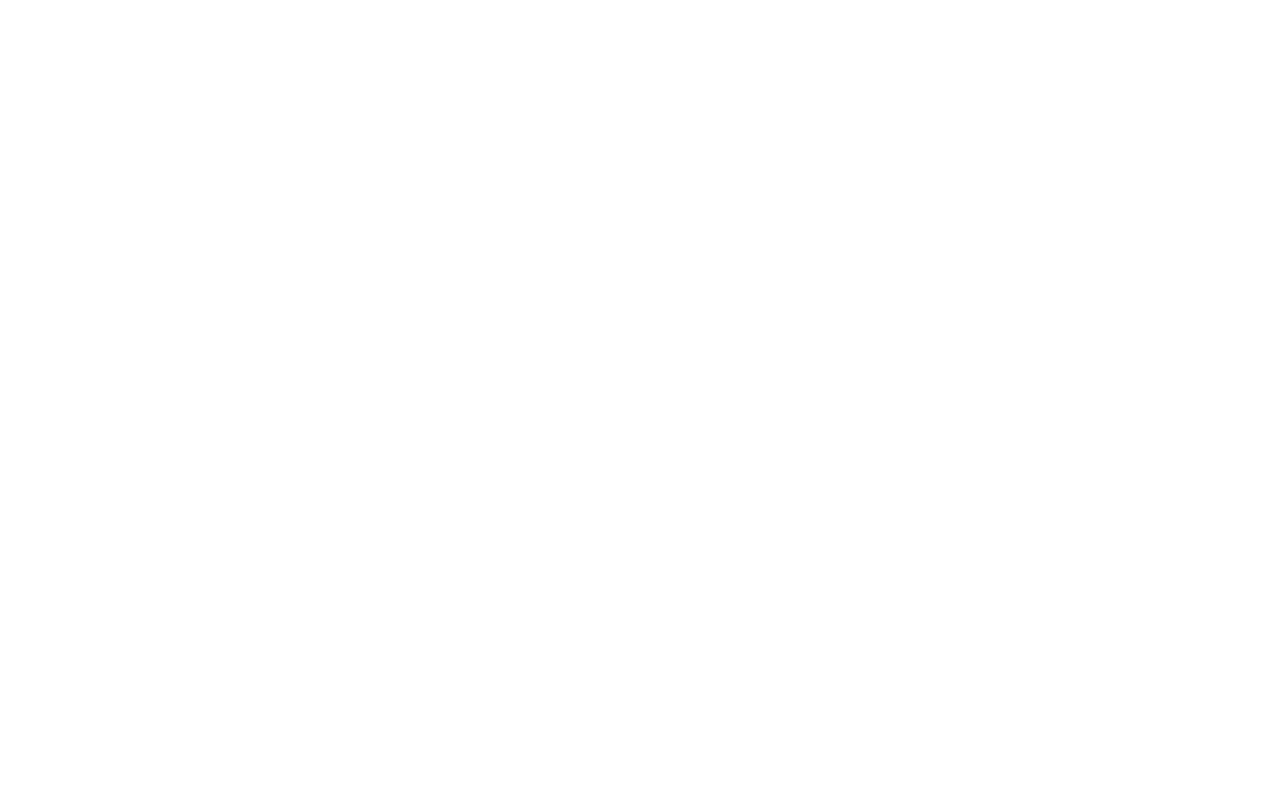
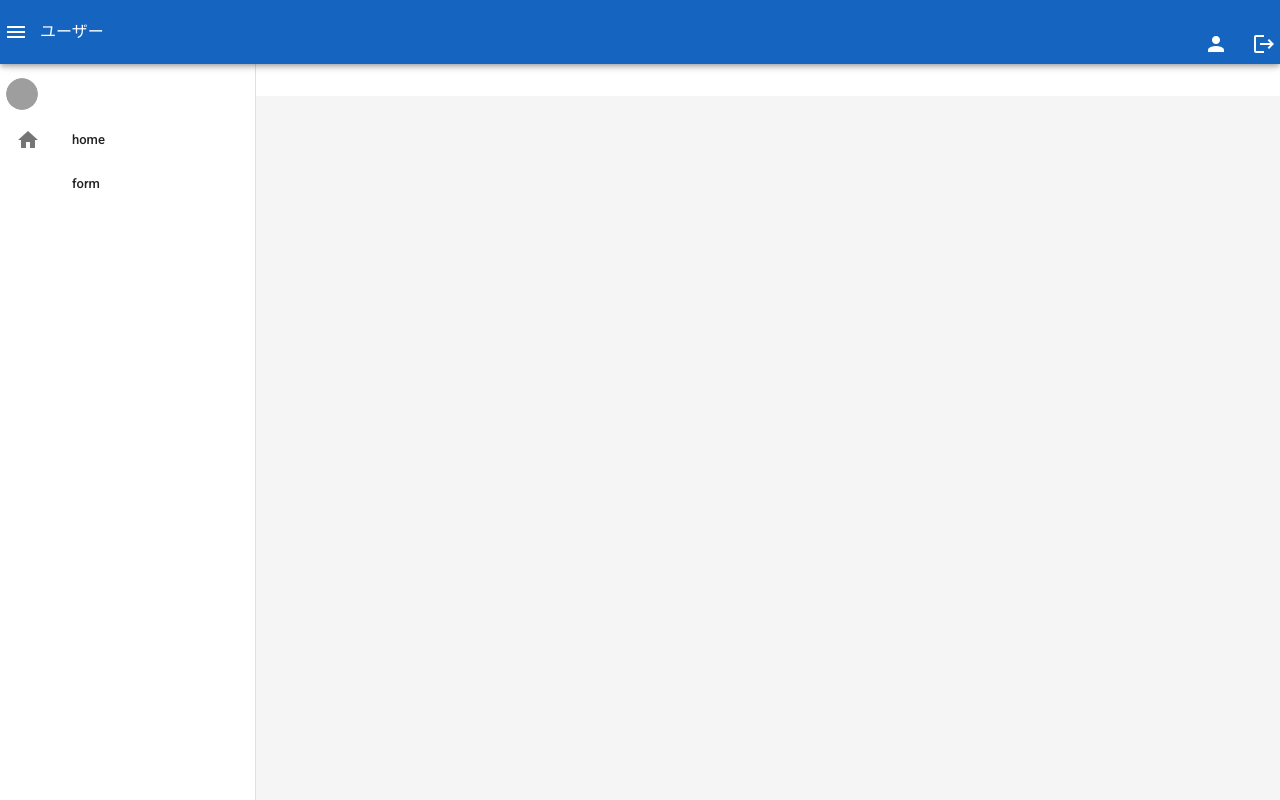
Before and after one commit to KiichiSugihara/vuetify-sandbox, a Vue app: page /user in a window 1280 px wide. Built offline with nearby package versions, Linux system fonts and the light colour scheme; grey boxes are pictures that could not be loaded.

Commit message:
add User

```diff
--- a/src/components/VSNavigation.vue
+++ b/src/components/VSNavigation.vue
@@ -86,11 +86,13 @@
           <slot name="titleText"></slot>
         </v-row>
         <v-row class="d-flex justify-end">
+          <router-link :to="{ name: 'user' }"
+            ><v-btn icon>
+              <v-icon>mdi-account</v-icon>
+            </v-btn></router-link
+          >
           <v-btn icon>
-            <v-icon>mdi-apps</v-icon>
-          </v-btn>
-          <v-btn icon>
-            <v-icon>mdi-bell</v-icon>
+            <v-icon>mdi-logout</v-icon>
           </v-btn>
         </v-row>
       </v-row>
--- a/src/router/index.js
+++ b/src/router/index.js
@@ -2,6 +2,7 @@
 import VueRouter from "vue-router";
 import Home from "@/views/Home";
 import Form from "@/views/Form";
+import User from "@/views/User";
 
 Vue.use(VueRouter);
 
@@ -15,6 +16,11 @@
     path: "/form",
     name: "form",
     component: Form
+  },
+  {
+    path: "/user",
+    name: "user",
+    component: User
   }
 ];
 
--- /dev/null
+++ b/src/views/User.vue
@@ -0,0 +1,23 @@
+<template>
+  <v-app
+    ><VSNavigation>
+      <template v-slot:titleText>
+        <span>{{ title }}</span>
+      </template></VSNavigation
+    ><v-content class="backGroundColor">
+      <div class="pa-4  white"></div></v-content
+  ></v-app>
+</template>
+
+<script>
+import VSNavigation from "@/components/VSNavigation";
+export default {
+  name: "User",
+  components: {
+    VSNavigation
+  },
+  data: () => ({
+    title: "ユーザー"
+  })
+};
+</script>
```
